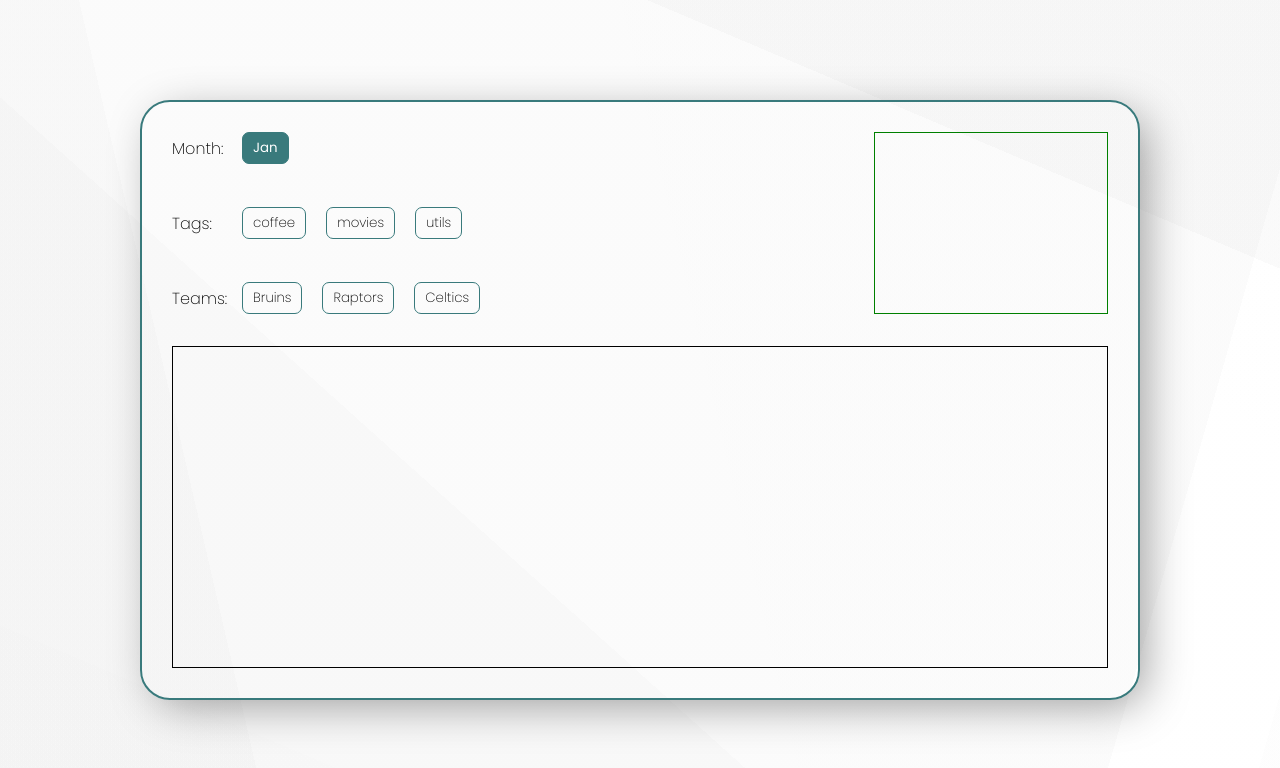
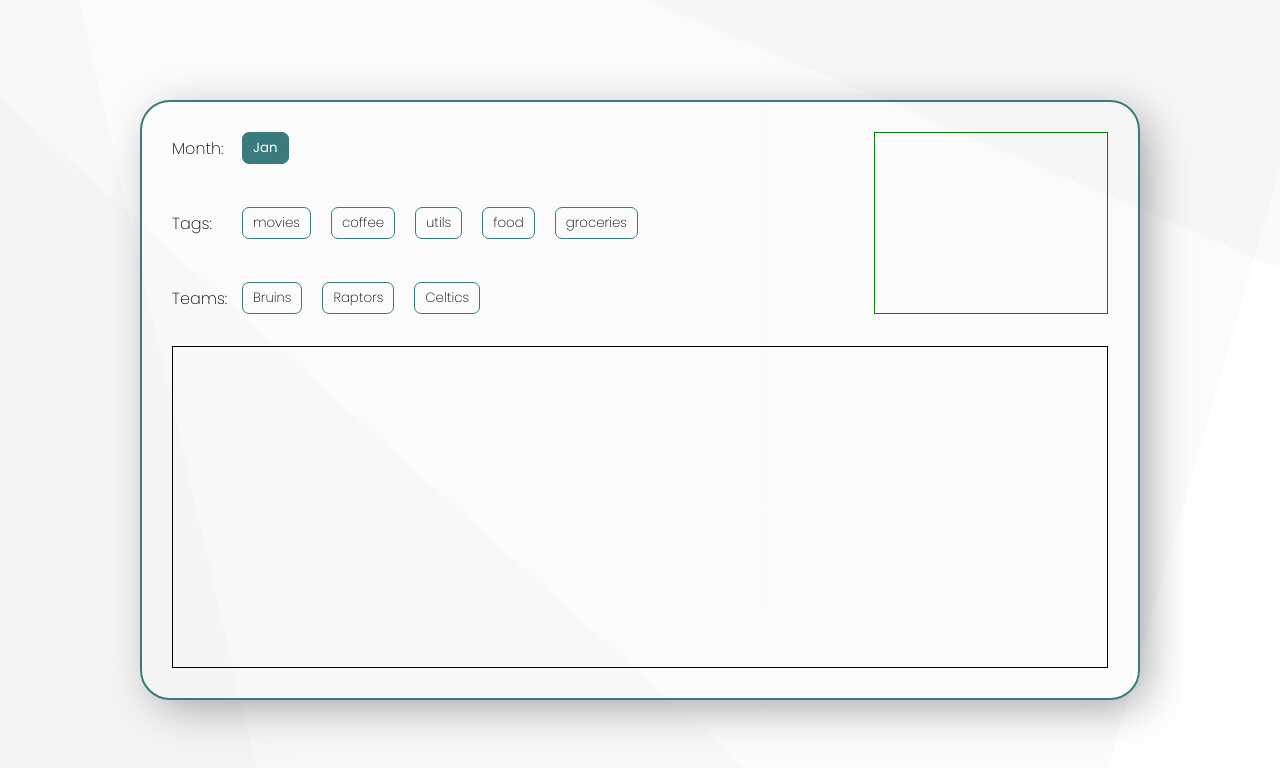
Before and after one commit to lavaboy1738/jt-case, a React (Create React App) app: page / in a window 1280 px wide. Shown: the top 768 px of the page. Built offline with nearby package versions, Linux system fonts and the light colour scheme.

Commit message:
splitting up tag selection component, ran into a problem, will fix shortly

```diff
--- a/src/Components/selectors.tsx
+++ b/src/Components/selectors.tsx
@@ -3,6 +3,7 @@ import styled from "styled-components";
 
 //components
 import {MonthSelection} from "./monthSelection";
+import {TagSelection} from "./tagsSelection";
 
 const SelectorsStyles = styled.div`
     width: 70%;
@@ -13,10 +14,6 @@ const SelectorsStyles = styled.div`
     .label{
         display: inline-block;
         width: 70px;
-    }
-    .tags{
-        display: flex;
-        align-items: center;
     }
     .teams{
         display: flex;
@@ -32,14 +29,7 @@ export const Selectors = ()=>{
     return(
         <SelectorsStyles>
             <MonthSelection/>
-            <div className="tags">
-                <span className="label">Tags:</span>
-                <div className="content">
-                    <button className="default-button" >coffee</button>
-                    <button className="default-button" >movies</button>
-                    <button className="default-button" >utils</button>
-                </div>
-            </div>
+            <TagSelection/>
             <div className="teams">
                 <span className="label">Teams:</span>
                 <div className="content">
--- /dev/null
+++ b/src/Components/tagsSelection.tsx
@@ -0,0 +1,44 @@
+import React, { useState, useRef } from "react";
+import styled from "styled-components";
+
+import {Tag} from "../data/data";
+
+const TagSelectionStyles = styled.div`
+    display: flex;
+    align-items: center;
+
+`
+
+const tags:Tag[] = ["movies", "coffee", "utils", "food", "groceries"]
+
+export const TagSelection = ()=>{
+    const [selectedTags, setSelectedTags] = useState<Tag[]>([]);
+    const toggleTag = (tag: Tag)=>{
+        const copy = selectedTags;
+        const index = selectedTags.indexOf(tag);
+        if(index !== -1){
+            copy.splice(index, 1);
+            setSelectedTags(copy);
+        }else{
+            copy.push(tag)
+            setSelectedTags(copy);
+        }
+        console.log(selectedTags)
+    }
+
+    return(
+        <TagSelectionStyles>
+                <span className="label">Tags:</span>
+                <div className="content">
+                    {
+                        tags.map((tag)=>{
+                            return(
+                                <button className={`default-button ${selectedTags.includes(tag)? "active" : ""}`}
+                                key={tag} onClick={()=>toggleTag(tag)} >{tag}</button>
+                            )
+                        })
+                    }
+                </div>
+        </TagSelectionStyles>
+    )
+}
```
Also changed, not shown: src/data/data.ts (renamed from data/data.ts).
